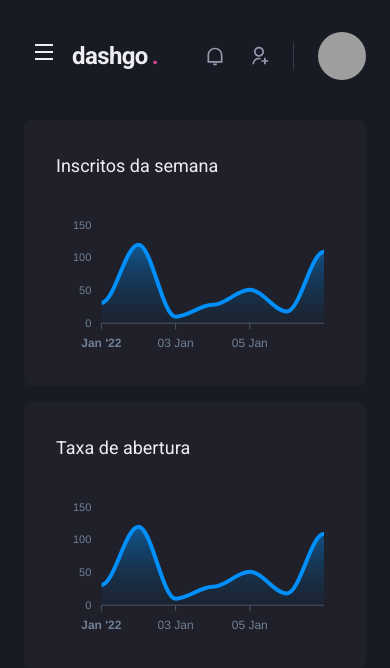
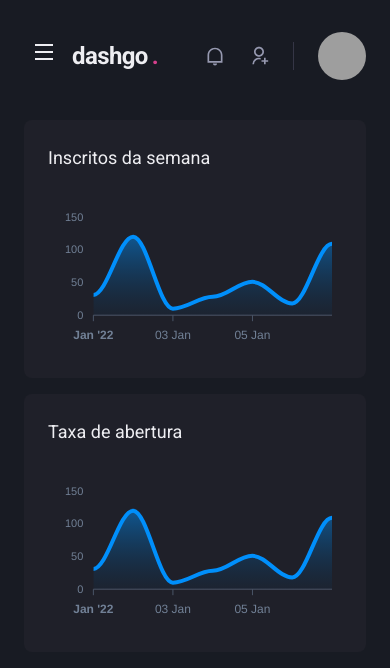
Before and after one commit to vitorgonzaga/chapter-4-dashgo-rocketseat-course, a Next.js app: page /dashboard in a window 390 px wide. Shown: the top 668 px of the page. Built offline with nearby package versions, Linux system fonts and the light colour scheme; grey boxes are pictures that could not be loaded.

Commit message:
chore: change padding chart when screen is mobile

```diff
--- a/src/pages/dashboard.tsx
+++ b/src/pages/dashboard.tsx
@@ -9,7 +9,7 @@ const Chart = dynamic(() => import('react-apexcharts'),{
 
 const options = {
   chart: {
-    type: "area",
+    // type: "area",
     toolbar: {
       show: false,
     },
@@ -71,13 +71,14 @@ export default function Dashboard() {
       <Sidebar />
       <SimpleGrid flex="1" gap="4" minChildWidth="320px" alignItems="flex-start">
         <Box
-          p="8"
+          p={["6", "8"]}
           bg="gray.800"
           borderRadius={8}
           pb="4"
         >
           <Text fontSize="lg" mb="4">Inscritos da semana</Text>
           <Chart
+            // @ts-ignore
             options={options}
             series={series}
             type="area"
@@ -85,13 +86,14 @@ export default function Dashboard() {
           />
         </Box>
         <Box
-          p="8"
+          p={["6", "8"]}
           bg="gray.800"
           borderRadius={8}
           pb="4"
         >
           <Text fontSize="lg" mb="4">Taxa de abertura</Text>
           <Chart
+            // @ts-ignore
             options={options}
             series={series}
             type="area"
```
